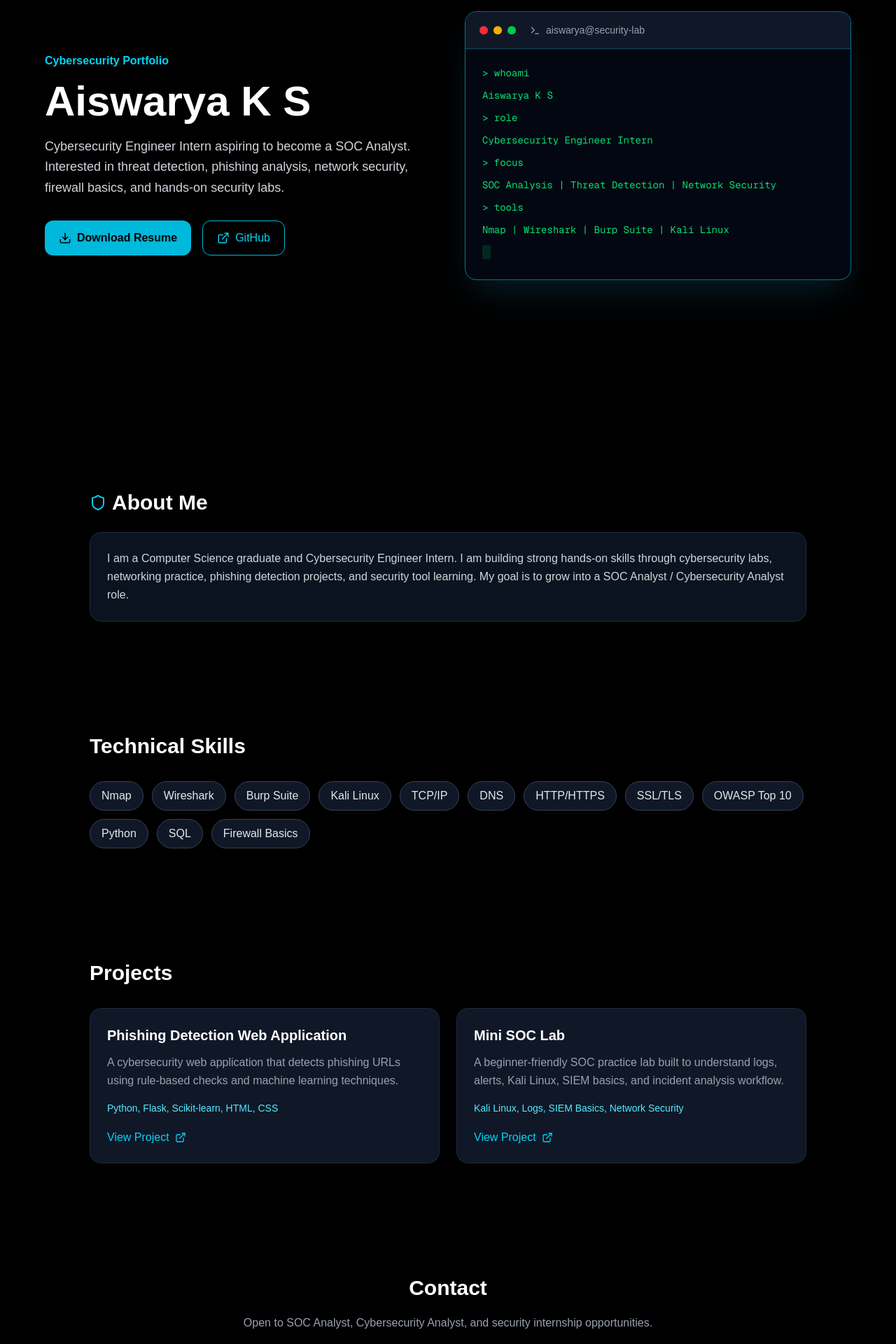
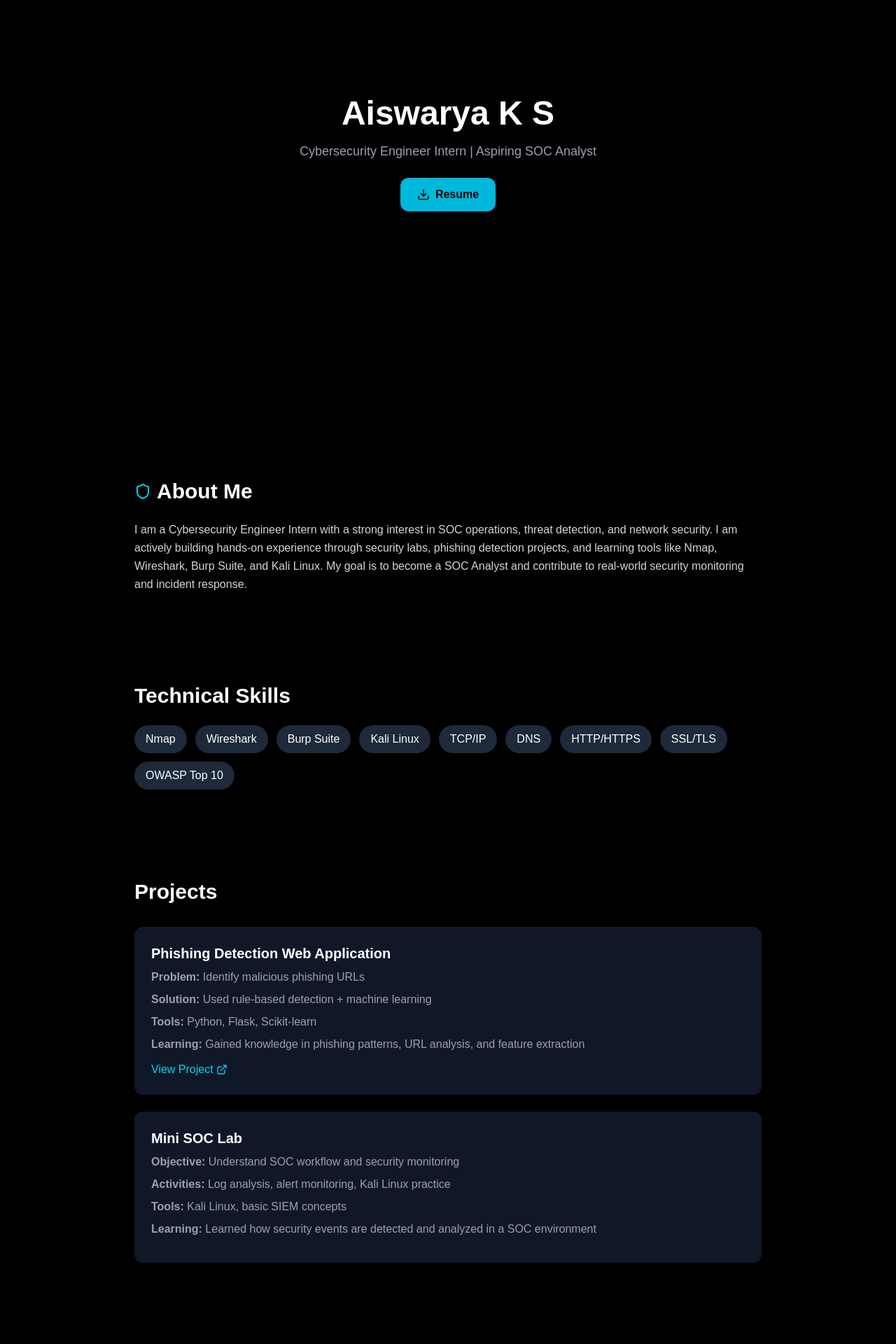
Before and after one commit to ksaiswarya10/portfolio, a Next.js app: page / in a window 1280 px wide. Shown: the part 180-2100 px from the top of the page at 70% size. Built offline with nearby package versions, Linux system fonts and the light colour scheme.

Commit message:
update portfolio layout

```diff
--- a/app/page.tsx
+++ b/app/page.tsx
@@ -1,256 +1,155 @@
 "use client";
 
 import { motion } from "framer-motion";
-import { Mail, Shield, Download, ExternalLink, Terminal } from "lucide-react";
+import { Mail, Shield, ExternalLink, Download } from "lucide-react";
 
 export default function Home() {
-  const skills = [
-    "Nmap",
-    "Wireshark",
-    "Burp Suite",
-    "Kali Linux",
-    "TCP/IP",
-    "DNS",
-    "HTTP/HTTPS",
-    "SSL/TLS",
-    "OWASP Top 10",
-    "Python",
-    "SQL",
-    "Firewall Basics",
-  ];
-
-  const projects = [
-    {
-      title: "Phishing Detection Web Application",
-      description:
-        "A cybersecurity web application that detects phishing URLs using rule-based checks and machine learning techniques.",
-      tech: "Python, Flask, Scikit-learn, HTML, CSS",
-      link: "https://github.com/ksaiswarya10/phishing-detection",
-    },
-    {
-      title: "Mini SOC Lab",
-      description:
-        "A beginner-friendly SOC practice lab built to understand logs, alerts, Kali Linux, SIEM basics, and incident analysis workflow.",
-      tech: "Kali Linux, Logs, SIEM Basics, Network Security",
-      link: "#",
-    },
-  ];
-
-  const terminalLines = [
-    "> whoami",
-    "Aiswarya K S",
-    "> role",
-    "Cybersecurity Engineer Intern",
-    "> focus",
-    "SOC Analysis | Threat Detection | Network Security",
-    "> tools",
-    "Nmap | Wireshark | Burp Suite | Kali Linux",
-  ];
-
   return (
-    <div className="min-h-screen bg-black text-white px-6 overflow-hidden">
-      <div className="fixed inset-0 -z-10 bg-[radial-gradient(circle_at_top_right,#0891b250,transparent_35%),radial-gradient(circle_at_bottom_left,#22c55e40,transparent_35%)]" />
+    <div className="min-h-screen bg-black text-white px-6">
 
       {/* HERO */}
-      <section className="min-h-screen flex flex-col-reverse md:flex-row items-center justify-center gap-12 max-w-6xl mx-auto">
-        <div className="text-center md:text-left md:w-1/2">
-          <motion.p
-            initial={{ opacity: 0, y: 25 }}
-            animate={{ opacity: 1, y: 0 }}
-            className="text-cyan-400 mb-4 font-semibold"
-          >
-            Cybersecurity Portfolio
-          </motion.p>
+      <section className="min-h-screen flex flex-col items-center justify-center text-center">
+        <motion.h1
+          initial={{ opacity: 0, y: 40 }}
+          animate={{ opacity: 1, y: 0 }}
+          className="text-5xl font-bold mb-4"
+        >
+          Aiswarya K S
+        </motion.h1>
 
-          <motion.h1
-            initial={{ opacity: 0, y: 35 }}
-            animate={{ opacity: 1, y: 0 }}
-            transition={{ delay: 0.2 }}
-            className="text-5xl md:text-6xl font-bold mb-5"
-          >
-            Aiswarya K S
-          </motion.h1>
+        <motion.p
+          initial={{ opacity: 0 }}
+          animate={{ opacity: 1 }}
+          transition={{ delay: 0.5 }}
+          className="text-lg text-gray-400 mb-6"
+        >
+          Cybersecurity Engineer Intern | Aspiring SOC Analyst
+        </motion.p>
 
-          <motion.p
-            initial={{ opacity: 0, y: 35 }}
-            animate={{ opacity: 1, y: 0 }}
-            transition={{ delay: 0.4 }}
-            className="text-lg text-gray-300 mb-8 leading-relaxed"
-          >
-            Cybersecurity Engineer Intern aspiring to become a SOC Analyst.
-            Interested in threat detection, phishing analysis, network security,
-            firewall basics, and hands-on security labs.
-          </motion.p>
-
-          <motion.div
-            initial={{ opacity: 0, y: 35 }}
-            animate={{ opacity: 1, y: 0 }}
-            transition={{ delay: 0.6 }}
-            className="flex flex-wrap justify-center md:justify-start gap-4"
-          >
-            <a
-              href="/resume.pdf"
-              download
-              className="inline-flex items-center gap-2 bg-cyan-500 text-black px-5 py-3 rounded-xl font-semibold hover:bg-cyan-400 transition"
-            >
-              <Download size={18} />
-              Download Resume
-            </a>
-
-            <a
-              href="https://github.com/ksaiswarya10"
-              target="_blank"
-              className="inline-flex items-center gap-2 border border-cyan-500 px-5 py-3 rounded-xl text-cyan-400 hover:bg-cyan-500 hover:text-black transition"
-            >
-              <ExternalLink size={18} />
-              GitHub
-            </a>
-          </motion.div>
-        </div>
-
-        {/* TERMINAL ANIMATION */}
-        <motion.div
-          initial={{ opacity: 0, scale: 0.85 }}
-          animate={{ opacity: 1, scale: 1 }}
-          transition={{ delay: 0.3 }}
-          className="md:w-1/2 w-full max-w-xl"
+        <a
+          href="/resume.pdf"
+          download
+          className="bg-cyan-500 text-black px-6 py-3 rounded-xl font-semibold flex items-center gap-2"
         >
-          <motion.div
-            animate={{ y: [0, -12, 0] }}
-            transition={{ repeat: Infinity, duration: 4 }}
-            className="bg-gray-950 border border-cyan-700 rounded-2xl shadow-2xl shadow-cyan-900/40 overflow-hidden"
-          >
-            <div className="flex items-center gap-2 px-5 py-4 bg-gray-900 border-b border-cyan-900">
-              <span className="w-3 h-3 bg-red-500 rounded-full" />
-              <span className="w-3 h-3 bg-yellow-500 rounded-full" />
-              <span className="w-3 h-3 bg-green-500 rounded-full" />
-              <span className="ml-3 text-sm text-gray-400 flex items-center gap-2">
-                <Terminal size={15} />
-                aiswarya@security-lab
-              </span>
-            </div>
-
-            <div className="p-6 font-mono text-sm text-green-400 space-y-3">
-              {terminalLines.map((line, index) => (
-                <motion.p
-                  key={index}
-                  initial={{ opacity: 0 }}
-                  animate={{ opacity: 1 }}
-                  transition={{ delay: 0.8 + index * 0.25 }}
-                >
-                  {line}
-                </motion.p>
-              ))}
-
-              <motion.span
-                animate={{ opacity: [0, 1, 0] }}
-                transition={{ repeat: Infinity, duration: 1 }}
-                className="inline-block w-3 h-5 bg-green-400"
-              />
-            </div>
-          </motion.div>
-        </motion.div>
+          <Download size={18} /> Resume
+        </a>
       </section>
 
       {/* ABOUT */}
-      <section className="py-20 max-w-5xl mx-auto">
+      <section className="py-16 max-w-4xl mx-auto">
         <h2 className="text-3xl font-bold mb-6 flex items-center gap-2">
-          <Shield className="text-cyan-400" />
-          About Me
+          <Shield className="text-cyan-400" /> About Me
         </h2>
 
-        <div className="bg-gray-900/80 border border-gray-800 rounded-2xl p-6 text-gray-300 leading-relaxed">
-          I am a Computer Science graduate and Cybersecurity Engineer Intern.
-          I am building strong hands-on skills through cybersecurity labs,
-          networking practice, phishing detection projects, and security tool
-          learning. My goal is to grow into a SOC Analyst / Cybersecurity
-          Analyst role.
-        </div>
+        <p className="text-gray-300 leading-relaxed">
+          I am a Cybersecurity Engineer Intern with a strong interest in SOC operations,
+          threat detection, and network security. I am actively building hands-on
+          experience through security labs, phishing detection projects, and learning
+          tools like Nmap, Wireshark, Burp Suite, and Kali Linux. My goal is to
+          become a SOC Analyst and contribute to real-world security monitoring
+          and incident response.
+        </p>
       </section>
 
       {/* SKILLS */}
-      <section className="py-20 max-w-5xl mx-auto">
-        <h2 className="text-3xl font-bold mb-8">Technical Skills</h2>
+      <section className="py-16 max-w-4xl mx-auto">
+        <h2 className="text-3xl font-bold mb-6">Technical Skills</h2>
 
         <div className="flex flex-wrap gap-3">
-          {skills.map((skill) => (
-            <motion.span
+          {[
+            "Nmap",
+            "Wireshark",
+            "Burp Suite",
+            "Kali Linux",
+            "TCP/IP",
+            "DNS",
+            "HTTP/HTTPS",
+            "SSL/TLS",
+            "OWASP Top 10",
+          ].map((skill) => (
+            <span
               key={skill}
-              whileHover={{ scale: 1.1 }}
-              className="px-4 py-2 bg-gray-900 border border-gray-700 rounded-full text-gray-200 hover:border-cyan-400 transition"
+              className="px-4 py-2 bg-gray-800 rounded-full"
             >
               {skill}
-            </motion.span>
+            </span>
           ))}
         </div>
       </section>
 
       {/* PROJECTS */}
-      <section className="py-20 max-w-5xl mx-auto">
+      <section className="py-16 max-w-4xl mx-auto">
         <h2 className="text-3xl font-bold mb-8">Projects</h2>
 
-        <div className="grid md:grid-cols-2 gap-6">
-          {projects.map((project, index) => (
-            <motion.div
-              key={project.title}
-              initial={{ opacity: 0, y: 35 }}
-              whileInView={{ opacity: 1, y: 0 }}
-              viewport={{ once: true }}
-              transition={{ delay: index * 0.15 }}
-              whileHover={{ y: -8 }}
-              className="bg-gray-900 border border-gray-800 rounded-2xl p-6 hover:border-cyan-500 transition"
-            >
-              <h3 className="text-xl font-bold mb-3">{project.title}</h3>
+        {/* Project 1 */}
+        <div className="bg-gray-900 p-6 rounded-xl mb-6">
+          <h3 className="text-xl font-bold mb-2">
+            Phishing Detection Web Application
+          </h3>
 
-              <p className="text-gray-400 mb-4 leading-relaxed">
-                {project.description}
-              </p>
+          <p className="text-gray-400 mb-2">
+            <b>Problem:</b> Identify malicious phishing URLs
+          </p>
 
-              <p className="text-sm text-cyan-300 mb-5">{project.tech}</p>
+          <p className="text-gray-400 mb-2">
+            <b>Solution:</b> Used rule-based detection + machine learning
+          </p>
 
-              <a
-                href={project.link}
-                target="_blank"
-                className="inline-flex items-center gap-2 text-cyan-400 hover:text-cyan-300"
-              >
-                View Project <ExternalLink size={16} />
-              </a>
-            </motion.div>
-          ))}
+          <p className="text-gray-400 mb-2">
+            <b>Tools:</b> Python, Flask, Scikit-learn
+          </p>
+
+          <p className="text-gray-400 mb-3">
+            <b>Learning:</b> Gained knowledge in phishing patterns, URL analysis,
+            and feature extraction
+          </p>
+
+          <a
+            href="https://github.com/ksaiswarya10/phishing-detection"
+            target="_blank"
+            className="text-cyan-400 flex items-center gap-1"
+          >
+            View Project <ExternalLink size={16} />
+          </a>
+        </div>
+
+        {/* Project 2 */}
+        <div className="bg-gray-900 p-6 rounded-xl">
+          <h3 className="text-xl font-bold mb-2">Mini SOC Lab</h3>
+
+          <p className="text-gray-400 mb-2">
+            <b>Objective:</b> Understand SOC workflow and security monitoring
+          </p>
+
+          <p className="text-gray-400 mb-2">
+            <b>Activities:</b> Log analysis, alert monitoring, Kali Linux practice
+          </p>
+
+          <p className="text-gray-400 mb-2">
+            <b>Tools:</b> Kali Linux, basic SIEM concepts
+          </p>
+
+          <p className="text-gray-400 mb-3">
+            <b>Learning:</b> Learned how security events are detected and analyzed
+            in a SOC environment
+          </p>
         </div>
       </section>
 
       {/* CONTACT */}
-      <section className="py-20 text-center max-w-5xl mx-auto">
-        <h2 className="text-3xl font-bold mb-5">Contact</h2>
+      <section className="py-16 text-center">
+        <h2 className="text-3xl font-bold mb-6">Contact</h2>
 
-        <p className="text-gray-400 mb-7">
-          Open to SOC Analyst, Cybersecurity Analyst, and security internship
-          opportunities.
-        </p>
-
-        <div className="flex justify-center flex-wrap gap-5 text-cyan-400">
-          <a
-            href="mailto:ksaiswarya10@gmail.com"
-            className="inline-flex items-center gap-2 hover:text-cyan-300"
-          >
-            <Mail size={18} />
-            Email
+        <div className="flex justify-center gap-6 text-cyan-400">
+          <a href="mailto:ksaiswarya10@gmail.com">
+            <Mail />
           </a>
 
-          <a
-            href="https://github.com/ksaiswarya10"
-            target="_blank"
-            className="hover:text-cyan-300"
-          >
+          <a href="https://github.com/ksaiswarya10" target="_blank">
             GitHub
           </a>
 
-          <a
-            href="https://linkedin.com/in/aiswarya-k-s"
-            target="_blank"
-            className="hover:text-cyan-300"
-          >
+          <a href="https://linkedin.com/in/aiswarya-k-s" target="_blank">
             LinkedIn
           </a>
         </div>
```
